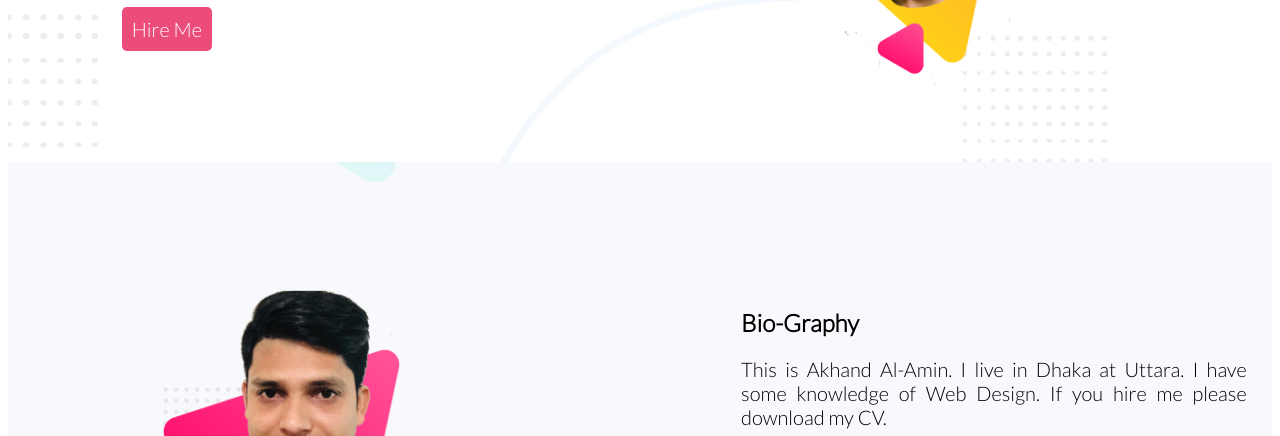
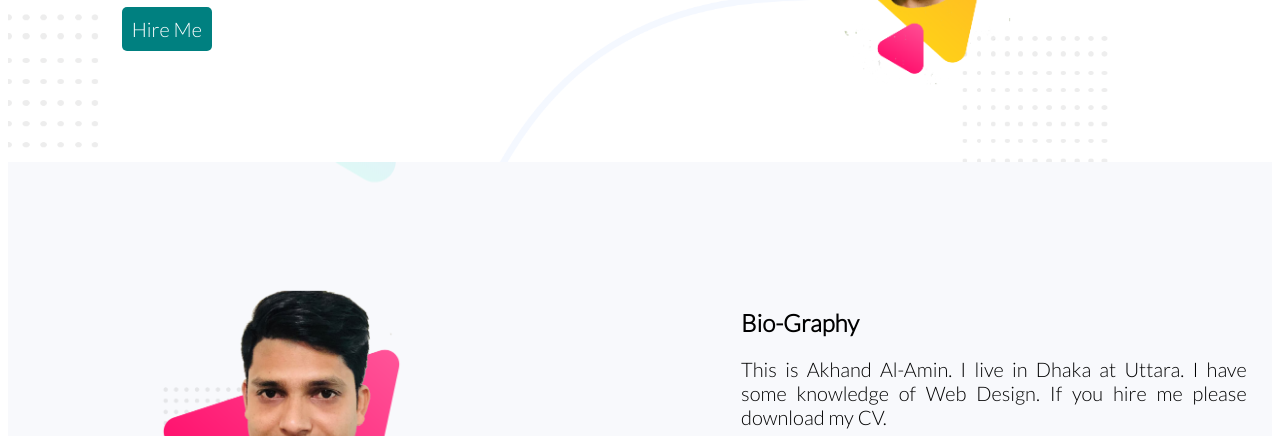
Before and after one commit to akhandalamin/Personal-Website, a plain HTML site: page index.html in a window 1280 px wide. In both pictures the pointer is over the link "Hire Me". Shown: the part 346-782 px from the top of the page. Drawn offline with Linux system fonts and the light colour scheme.

Commit message:
Finally Finished

```diff
--- a/index.html
+++ b/index.html
@@ -56,7 +56,7 @@
             </div>
 
 
-        <marquee direction="left" onmouseover="this.stop()" onmouseout="this.start()">
+
         <div class="work-img">
                 <img src="images/work-1.png" alt="">
         </div>
@@ -69,7 +69,7 @@
                 <img src="images/work-3.jpg" alt="">
         </div>
 
-        </marquee>
+
 
 
 
--- a/style.css
+++ b/style.css
@@ -69,6 +69,12 @@ section{
     padding: 10px;
     color: white;
     border-radius: 5px;
+}
+
+.hire:hover{
+
+    background: teal;
+    color: white;
 }
 
 .bio-img{
```
